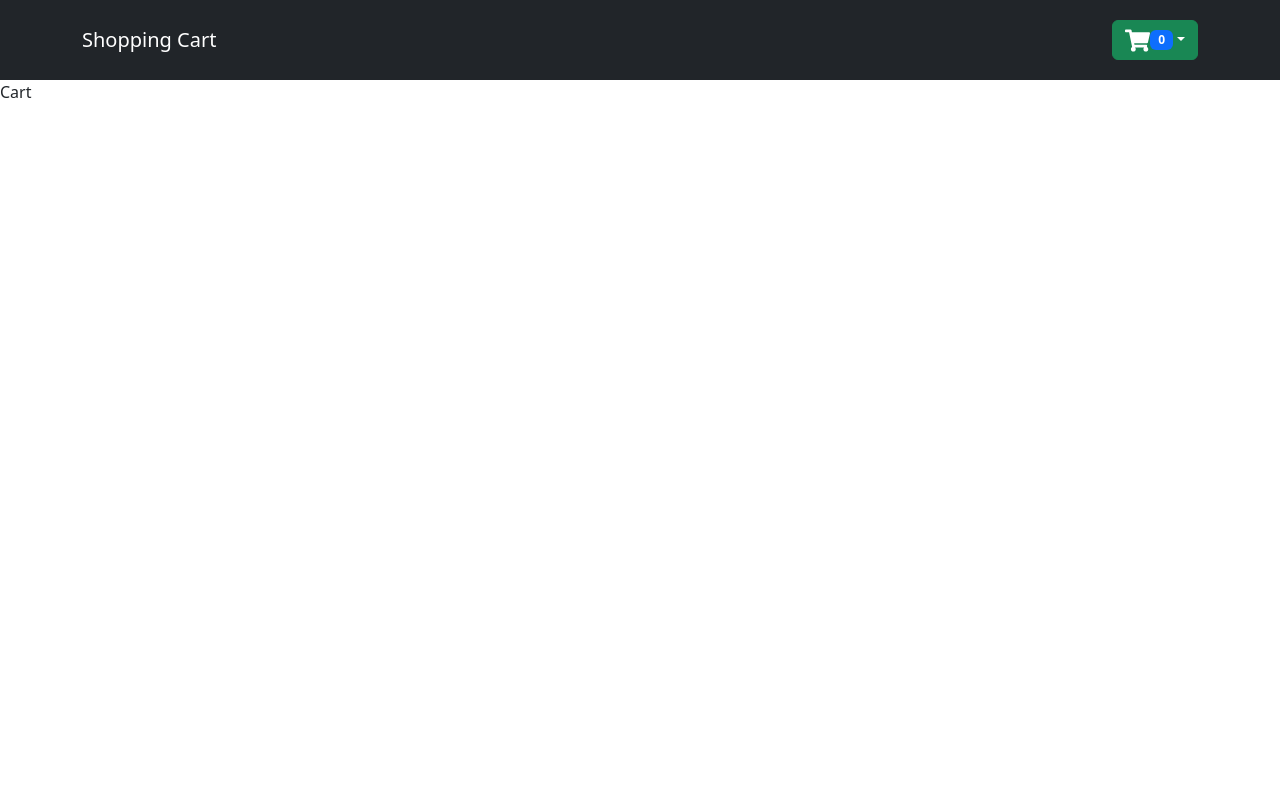
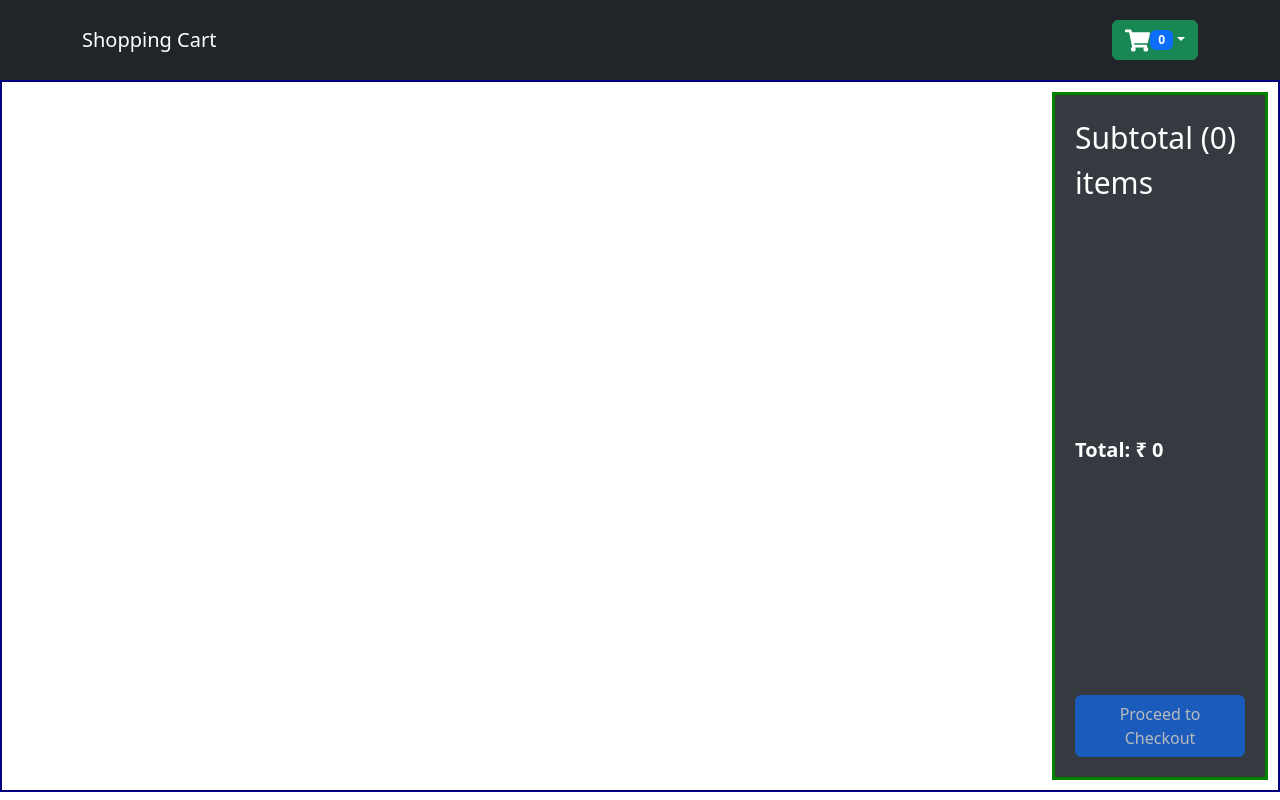
Before and after one commit to jitender1222/ShoppingCart, a React (Create React App) app: page /cart in a window 1280 px wide. Built offline with nearby package versions, Linux system fonts and the light colour scheme.

Commit message:
added cart functionality

```diff
--- a/src/component/Cart.js
+++ b/src/component/Cart.js
@@ -1,7 +1,88 @@
-import React from "react";
+import { useEffect, useState } from "react";
+import { Button, Col, Form, Image, ListGroup, Row } from "react-bootstrap";
+import { AiFillDelete } from "react-icons/ai";
+import { CartState } from "../context/Context";
+import Rating from "./Rating";
 
 const Cart = () => {
-  return <div>Cart</div>;
+  const {
+    state: { cart },
+    dispatch,
+  } = CartState();
+  const [total, setTotal] = useState();
+
+  useEffect(() => {
+    setTotal(
+      cart.reduce((acc, curr) => acc + Number(curr.price) * curr.qty, 0)
+    );
+  }, [cart]);
+
+  console.log(cart);
+
+  return (
+    <div className="home">
+      <div className="productContainer">
+        <ListGroup>
+          {cart.map((prod) => (
+            <ListGroup.Item key={prod.id}>
+              <Row>
+                <Col md={2}>
+                  <Image src={prod.image} alt={prod.name} fluid rounded />
+                </Col>
+                <Col md={2}>
+                  <span>{prod.name}</span>
+                </Col>
+                <Col md={2}>₹ {prod.price}</Col>
+                <Col md={2}>
+                  <Rating rating={prod.ratings} />
+                </Col>
+                <Col md={2}>
+                  <Form.Control
+                    as="select"
+                    value={prod.qty}
+                    onChange={(e) =>
+                      dispatch({
+                        type: "CHANGE_CART_QTY",
+                        payload: {
+                          id: prod.id,
+                          qty: e.target.value,
+                        },
+                      })
+                    }
+                  >
+                    {[...Array(prod.inStock)].map((x, index) => (
+                      <option key={x + 1}>{index + 1}</option>
+                    ))}
+                  </Form.Control>
+                </Col>
+                <Col md={2}>
+                  <Button
+                    type="button"
+                    variant="light"
+                    onClick={() =>
+                      dispatch({
+                        type: "REMOVE_FROM_CART",
+                        payload: prod,
+                      })
+                    }
+                  >
+                    <AiFillDelete fontSize="20px" />
+                  </Button>
+                </Col>
+              </Row>
+            </ListGroup.Item>
+          ))}
+        </ListGroup>
+      </div>
+      <div className="filters summary">
+        <span className="title">Subtotal ({cart.length}) items</span>
+        <span style={{ fontWeight: 700, fontSize: 20 }}>Total: ₹ {total}</span>
+        <Button type="button" disabled={cart.length === 0}>
+          Proceed to Checkout
+        </Button>
+      </div>
+    </div>
+  );
 };
 
 export default Cart;
--- a/src/component/Header.js
+++ b/src/component/Header.js
@@ -43,7 +43,7 @@ const Header = () => {
           </Navbar.Text>
         )}
         <Nav>
-          <Dropdown>
+          <Dropdown align={"end"}>
             <Dropdown.Toggle variant="success">
               <FaShoppingCart color="white" fontSize="25px" />
               <Badge>{cart.length}</Badge>
--- a/src/component/Home.js
+++ b/src/component/Home.js
@@ -1,6 +1,6 @@
 import React from "react";
 import { CartState } from "../context/Context";
-import Filters from "./Filters";
+// import Filters from "./Filters";
 import SingleProduct from "./SingleProduct";
 
 const Home = () => {
@@ -8,7 +8,7 @@ const Home = () => {
   // console.log("state", state);
   return (
     <div className="home">
-      <Filters />
+      {/* <Filters /> */}
       <div className="productContainer">
         {state?.products.map((prod) => (
           <SingleProduct prod={prod} key={prod.id} />
--- a/src/component/style.css
+++ b/src/component/style.css
@@ -33,6 +33,7 @@
 
   .home {
     display: flex;
+    border: 2px solid navy;
   }
 
   .filters {
@@ -41,6 +42,7 @@
     padding: 20px;
     display: flex;
     flex-direction: column;
+    justify-content: space-between;
     width: 20%;
     margin: 10px;
     height: 86vh;
@@ -55,20 +57,22 @@
   }
 
   .productContainer {
+    width: 100%;
     display: flex;
-    width: 78%;
-    padding: 20px;
+    padding: 10px;
     flex-wrap: wrap;
     justify-content: space-around;
   }
 
   .products {
-    width: 30%;
+    width:20%;
     margin: 10px;
+    border: 1px solid green;
   }
 
   .summary {
-    width: 30%;
+    width: 20%;
+    border: 3px solid green;
   }
 
   /* Media Queries */
--- a/src/context/Reducer.js
+++ b/src/context/Reducer.js
@@ -8,6 +8,14 @@ export const cartReducer = (state, action) => {
         ...state,
         cart: state.cart.filter((c) => c.id !== action.payload.id),
       };
+
+    case "CHANGE_CART_QTY":
+      return {
+        ...state,
+        cart: state.cart.filter((c) =>
+          c.id === action.payload.id ? (c.qty = action.payload.qty) : c.qty
+        ),
+      };
     default:
       return state;
   }
```
Also changed, not shown: src/component/Filters.js (+101 -101 lines).
